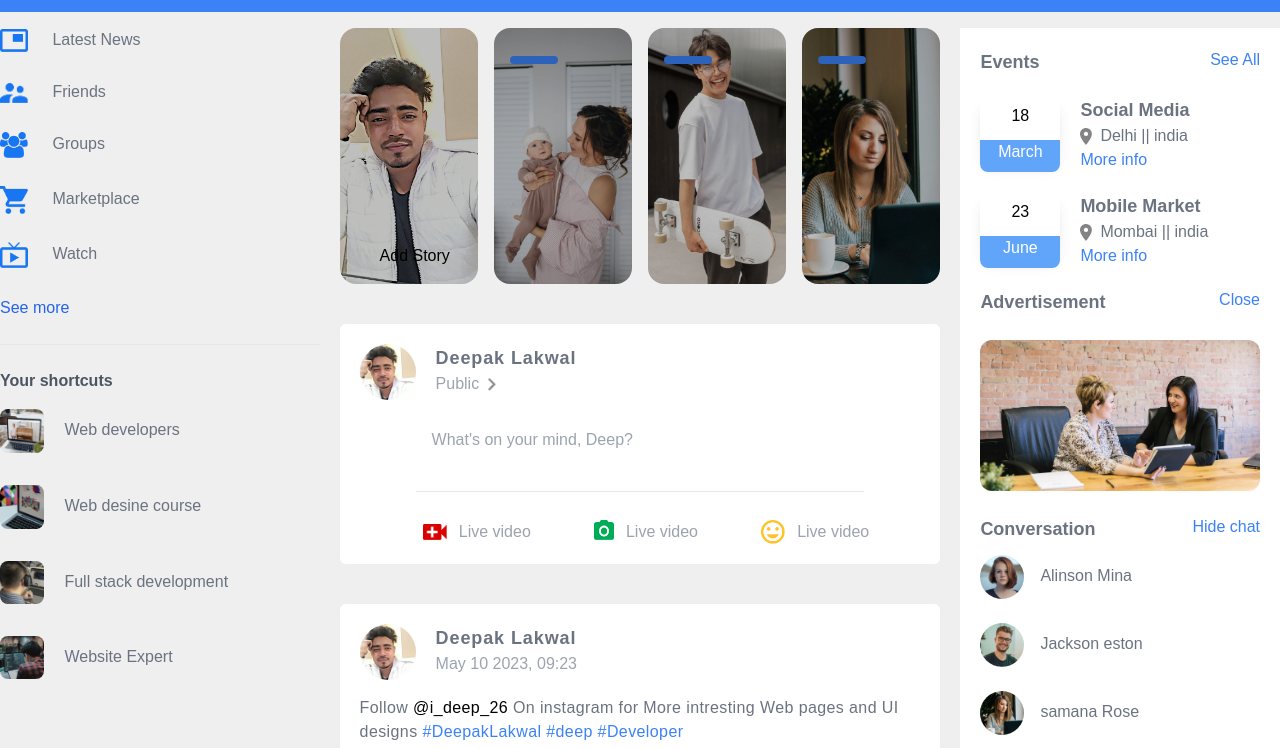
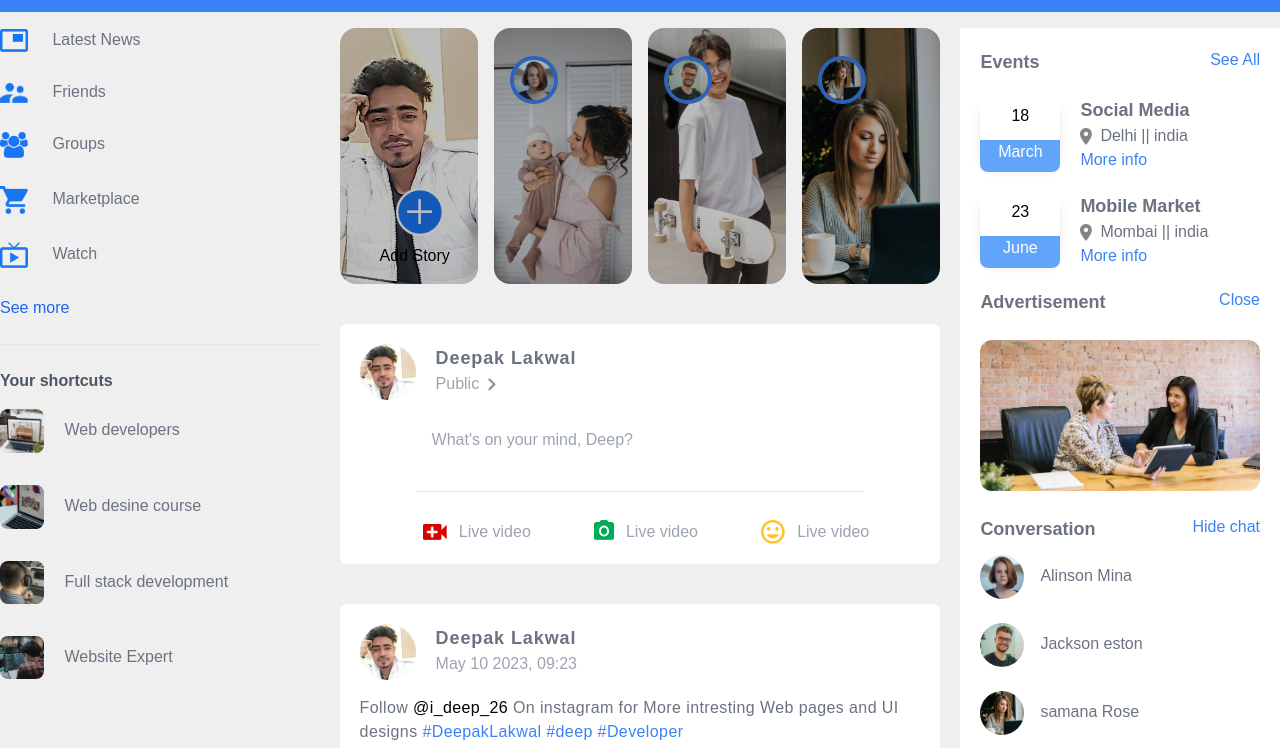
Before and after one commit to Deep26lak/SocialBook, a plain HTML site: page mainPage.html in a window 1280 px wide. Shown: the part 52-800 px from the top of the page. Drawn offline with nearby package versions, Linux system fonts and the light colour scheme; the site is published under a folder, as on GitHub Pages, so addresses that start at the root find nothing.

Commit message:
Update mainPage.html

```diff
--- a/mainPage.html
+++ b/mainPage.html
@@ -158,24 +158,24 @@
             <div class="story_gallary flex justify-between mb-10 ">
                 <div
                     class="story1 relative basis-[23%] max-sm:basis-[30%]   brightness-75 bg-cover bg-center h-64 rounded-2xl ">
-                    <img src="/images/upload.png" alt="" class="w-12 absolute bottom-12 left-14  ">
+                    <img src="./images/upload.png" alt="" class="w-12 absolute bottom-12 left-14  ">
                     <p class="text-black absolute bottom-4 left-10 ">Add Story</p>
                 </div>
                 <div
                     class="story2 relative basis-[23%] max-sm:basis-[30%] brightness-75 bg-cover bg-center h-64 rounded-2xl ">
-                    <img src="/images/member-1.png" alt=""
+                    <img src="./images/member-1.png" alt=""
                         class="w-12 absolute top-7 left-4 rounded-full border-4 border-blue-500   ">
 
                 </div>
                 <div
                     class="story3 relative basis-[23%] max-sm:basis-[30%]   brightness-75 bg-cover bg-center h-64 rounded-2xl ">
-                    <img src="/images/member-2.png" alt=""
+                    <img src="./images/member-2.png" alt=""
                         class="w-12 absolute top-7 left-4 rounded-full border-4 border-blue-500  ">
 
                 </div>
                 <div
                     class="story4 relative basis-[23%] max-sm:hidden  brightness-75 bg-cover bg-center h-64 rounded-2xl ">
-                    <img src="/images/member-3.png" alt=""
+                    <img src="./images/member-3.png" alt=""
                         class="w-12 absolute top-7 left-4 rounded-full border-4 border-blue-500  ">
 
                 </div>
```
